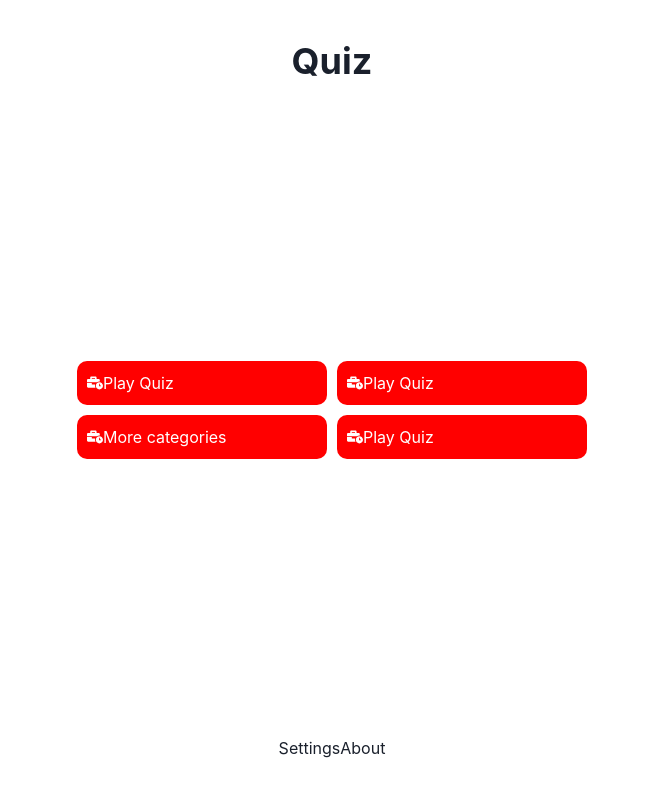
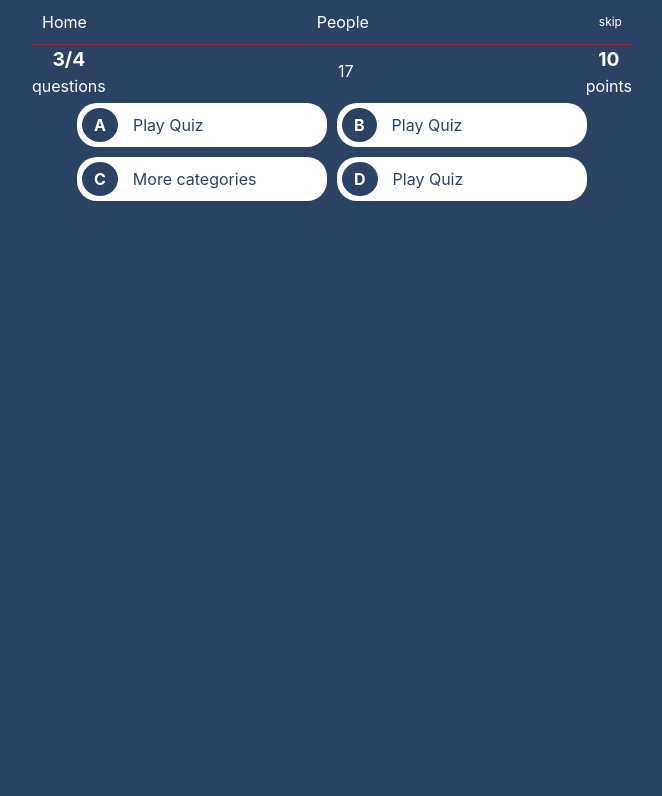
Before and after one commit to codeboyfriend/Quiz, a React (Create React App) app: page /dashboard in a window 1280 px wide. Shown: the top 796 px of the page, without its empty margins (308-970 px from the left). Built offline with nearby package versions, Linux system fonts and the light colour scheme; no server answers.

Commit message:
add changes

```diff
--- a/package.json
+++ b/package.json
@@ -15,6 +15,7 @@
     "react": "^18.2.0",
     "react-dom": "^18.2.0",
     "react-icons": "^4.4.0",
+    "react-router-dom": "^6.3.0",
     "react-scripts": "5.0.1",
     "web-vitals": "^2.1.4"
   },
--- a/src/App.js
+++ b/src/App.js
@@ -1,7 +1,10 @@
 import { useEffect, useState } from "react";
+import { BrowserRouter as Router, Routes, Route } from "react-router-dom";
 import { ChakraProvider } from '@chakra-ui/react';
+import theme from "./theme";
 import axios from "axios";
 import Home from "./components/pages/Home";
+import Dashboard from "./components/pages/Dashboard";
 
 function App() {
   const [res, setRes] = useState([]);
@@ -18,9 +21,14 @@ function App() {
   }, [categories])
 
   return (
-    <ChakraProvider>
-      <Home />
-    </ChakraProvider>
+    <Router>
+      <ChakraProvider >
+        <Routes>
+          <Route path="/" element={<Home />} />
+          <Route path="/dashboard" element={<Dashboard />} />
+        </Routes>
+      </ChakraProvider>
+    </Router>
   );
 }
 
--- a/src/components/Answers.jsx
+++ b/src/components/Answers.jsx
@@ -1,16 +1,28 @@
-import { Box } from "@chakra-ui/react";
+import {
+    Box,
+    Text
+  } from "@chakra-ui/react";
 
 const Answers = () => {
     const flexStyle = {
         display: 'flex',
         alignItems: 'center',
-        padding: '10px',
-        borderRadius: '10px',
+        padding: '5px',
+        borderRadius: '20px',
         cursor: 'pointer',
         width: '250px',
-        bgColor: 'red',
+        bgColor: '#fff',
+        color: 'blue.800',
+        margin: '5px'
+    }
+
+    const optionStyle ={
+        bgColor: 'blue.800',
         color: '#fff',
-        margin: '5px'
+        padding: '5px 12px',
+        borderRadius: '100%',
+        fontWeight: 'bold',
+        marginRight: '15px'
     }
   return (
     <Box>
@@ -22,22 +34,22 @@ const Answers = () => {
           }}>
 
             <Box sx={flexStyle}>
-              <FaBusinessTime />
+              <Text sx={optionStyle}>A</Text>
               <Text>Play Quiz</Text>
             </Box>
 
             <Box sx={flexStyle}>
-              <FaBusinessTime />
+              <Text sx={optionStyle}>B</Text>
               <Text>Play Quiz</Text>
             </Box>
 
             <Box sx={flexStyle}>
-              <FaBusinessTime />
+              <Text sx={optionStyle}>C</Text>
               <Text>More categories</Text>
             </Box>
 
             <Box sx={flexStyle}>
-              <FaBusinessTime />
+              <Text sx={optionStyle}>D</Text>
               <Text>Play Quiz</Text>
             </Box>
           </Box>
--- a/src/components/Board.jsx
+++ b/src/components/Board.jsx
@@ -8,15 +8,22 @@ const Board = () => {
     const flexStyle = {
         display: 'flex',
         flexDir: 'column',
-        justifyContent: 'center'
+        justifyContent: 'center',
+        alignItems: 'center'
     }
 
     const textStyle = {
-        fontStyle: '800'
+        fontSize: '1.2rem',
+        fontWeight: 'bold'
     }
 
   return (
-    <Box>
+    <Box sx={{
+        display: 'flex',
+        justifyContent: 'space-between',
+        alignItems: 'center',
+        padding: '10ppx'
+    }}>
         <Box sx={flexStyle}>
             <Text sx={textStyle}>3/4</Text>
             <Text>questions</Text>
--- a/src/components/pages/Dashboard.jsx
+++ b/src/components/pages/Dashboard.jsx
@@ -5,10 +5,19 @@ import Answers from "../Answers";
 
 const Dashboard = () => {
   return (
-    <Box>
-        <Navbar />
-        <Board />
-        <Answers />
+    <Box sx={{
+        height: '100vh',
+        bgColor: 'blue.800',
+        color: '#fff'
+    }}>
+        <Box sx={{
+            maxW: '600px',
+            m: '0 auto'
+        }}>
+            <Navbar />
+            <Board />
+            <Answers />
+    </Box>
     </Box>
   )
 }
--- a/src/components/pages/Home.jsx
+++ b/src/components/pages/Home.jsx
@@ -9,19 +9,32 @@ import { FaBusinessTime } from 'react-icons/fa';
     const flexStyle = {
         display: 'flex',
         alignItems: 'center',
-        padding: '10px',
-        borderRadius: '10px',
+        padding: '5px',
+        borderRadius: '20px',
         cursor: 'pointer',
         width: '250px',
-        bgColor: 'red',
-        color: '#fff',
+        bgColor: '#fff',
+        color: 'blue.800',
         margin: '5px'
     }
 
+    const iconStyle ={
+        bgColor: 'blue.800',
+        padding: '8px',
+        borderRadius: '100%',
+        marginRight: '15px',
+        fontSize: '1.2rem',
+        color: '#fff'
+    }
+
 return (
-    <Box className="App">
 <Box sx={{
-        minW: '300px',
+    bgColor: 'blue.800',
+    color: '#fff',
+}}>
+    <Box sx={{
+        maxW: '700px',
+        m: '0 auto',
         height: '100vh',
         display: 'flex',
         justifyContent: 'space-between',
@@ -34,29 +47,28 @@ import { FaBusinessTime } from 'react-icons/fa';
 
         {/* Buttons component */}
         <Box sx={{
-            maxW: '700px',
         display: 'flex',
         justifyContent: 'center',
         flexWrap: 'wrap'
         }}>
 
         <Box sx={flexStyle}>
-              <FaBusinessTime />
+            <Text sx={iconStyle}><FaBusinessTime /></Text>
+            <Text color={'blue.800'}>Play Quiz</Text>
+        </Box>
+
+        <Box sx={flexStyle}>
+            <Text sx={iconStyle}><FaBusinessTime /></Text>
             <Text>Play Quiz</Text>
         </Box>
 
         <Box sx={flexStyle}>
-              <FaBusinessTime />
-              <Text>Play Quiz</Text>
-            </Box>
-
-            <Box sx={flexStyle}>
-              <FaBusinessTime />
+            <Text sx={iconStyle}><FaBusinessTime /></Text>
             <Text>More categories</Text>
         </Box>
 
         <Box sx={flexStyle}>
-              <FaBusinessTime />
+            <Text sx={iconStyle}><FaBusinessTime /></Text>
             <Text>Play Quiz</Text>
         </Box>
         </Box>
@@ -64,7 +76,7 @@ import { FaBusinessTime } from 'react-icons/fa';
         {/* Footer component */}
         <Box sx={{
         display: 'flex',
-            justifyContent: 'center'
+        justifyContent: 'space-between'
         }}>
         <Box>Settings</Box>
         <Box>About</Box>
--- a/src/components/util/Navbar.jsx
+++ b/src/components/util/Navbar.jsx
@@ -7,7 +7,7 @@ const Navbar = () => {
   return (
     <Box sx={{
         display: 'flex',
-        justifyContent: 'center',
+        justifyContent: 'space-between',
         alignItems: 'center',
         padding: '10px',
         borderBottom: '1px solid red'
--- /dev/null
+++ b/src/theme.js
@@ -0,0 +1,17 @@
+// import { extendTheme } from '@chakra-ui/react';
+
+const theme = {
+    styles: {
+      global: {
+        'html, body': {
+          color: 'gray.600',
+          lineHeight: 'tall',
+        },
+        a: {
+          color: 'teal.500',
+        },
+      },
+    },
+  }
+
+export default theme
```
Also changed, not shown: 1 other file (tests, documents, lock files or other folders). Lines whose indentation alone changed are shown as unchanged.
